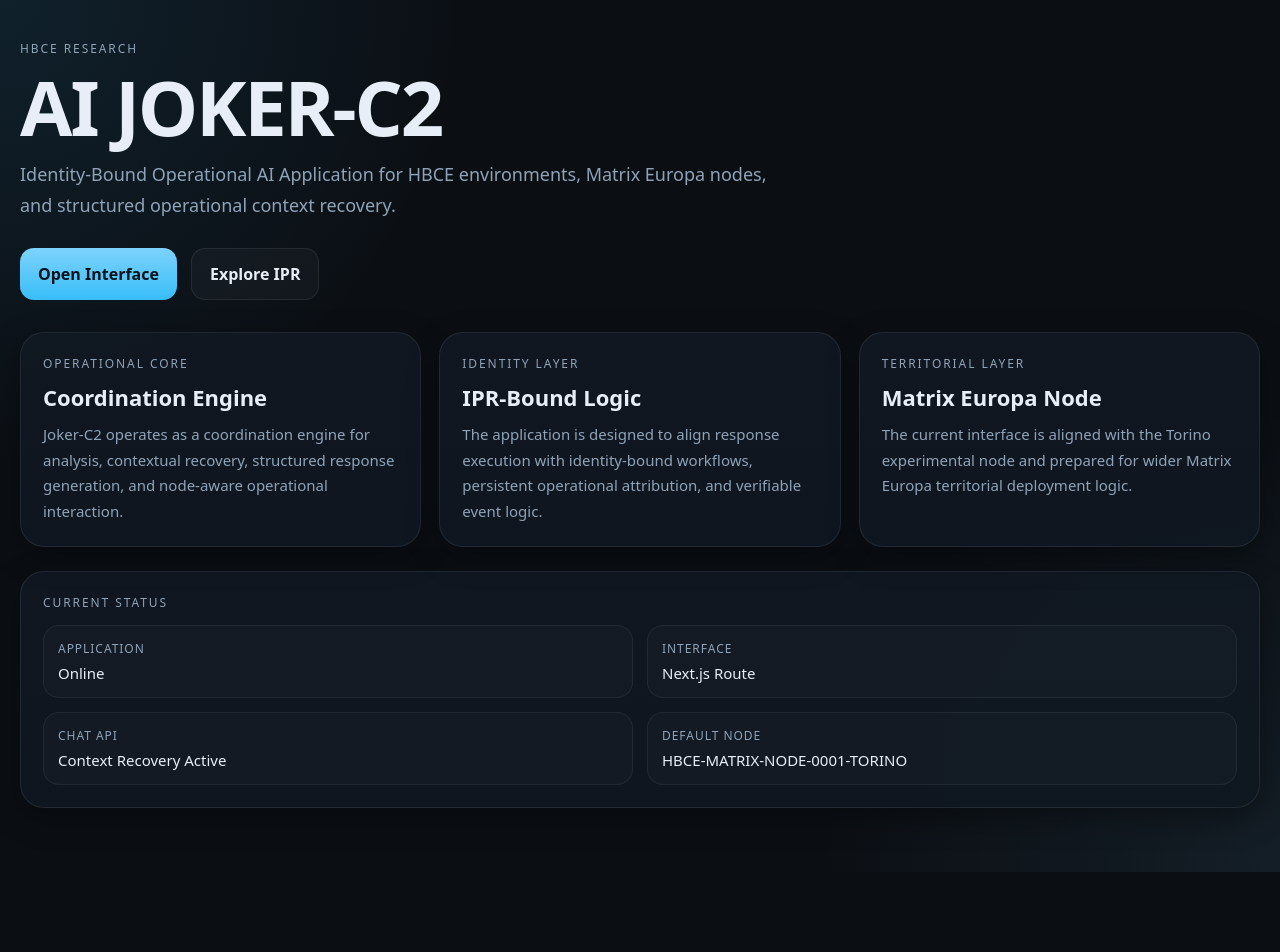
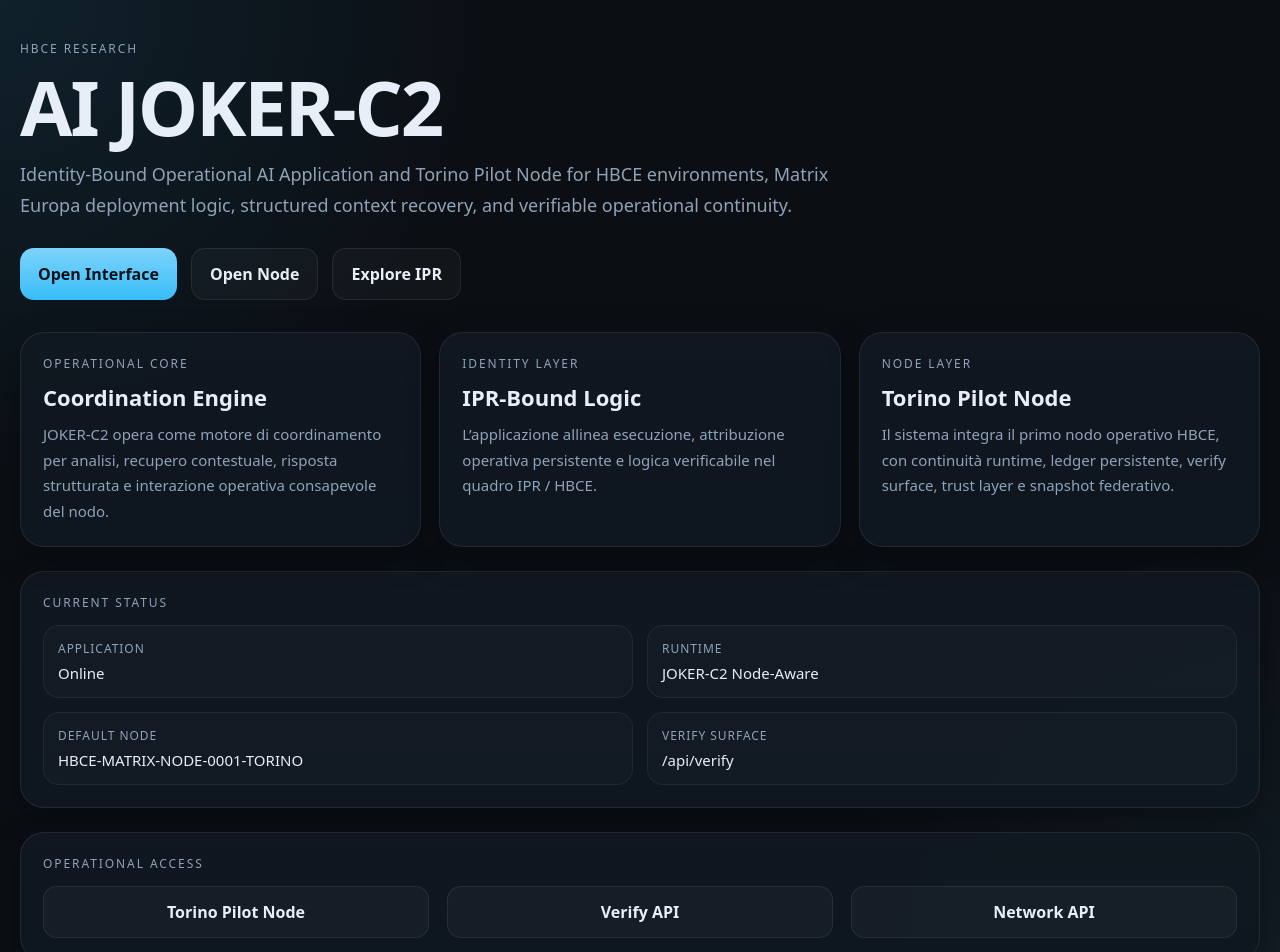
Before and after one commit to manuelcoletta1-source/hbce-ai-joker-c2, a Next.js app: page / in a window 1280 px wide. Shown: the top 952 px of the page. Before the commit the page ends 872 px from the top, so only its background shows below. Built offline with nearby package versions, Linux system fonts and the light colour scheme.

Commit message:
refactor(home): expose Torino Pilot Node in homepage navigation and positioning

```diff
--- a/app/page.tsx
+++ b/app/page.tsx
@@ -5,19 +5,19 @@
     label: "Operational Core",
     title: "Coordination Engine",
     text:
-      "Joker-C2 operates as a coordination engine for analysis, contextual recovery, structured response generation, and node-aware operational interaction."
+      "JOKER-C2 opera come motore di coordinamento per analisi, recupero contestuale, risposta strutturata e interazione operativa consapevole del nodo."
   },
   {
     label: "Identity Layer",
     title: "IPR-Bound Logic",
     text:
-      "The application is designed to align response execution with identity-bound workflows, persistent operational attribution, and verifiable event logic."
+      "L’applicazione allinea esecuzione, attribuzione operativa persistente e logica verificabile nel quadro IPR / HBCE."
   },
   {
-    label: "Territorial Layer",
-    title: "Matrix Europa Node",
+    label: "Node Layer",
+    title: "Torino Pilot Node",
     text:
-      "The current interface is aligned with the Torino experimental node and prepared for wider Matrix Europa territorial deployment logic."
+      "Il sistema integra il primo nodo operativo HBCE, con continuità runtime, ledger persistente, verify surface, trust layer e snapshot federativo."
   }
 ];
 
@@ -27,16 +27,16 @@
     value: "Online"
   },
   {
-    key: "Interface",
-    value: "Next.js Route"
-  },
-  {
-    key: "Chat API",
-    value: "Context Recovery Active"
+    key: "Runtime",
+    value: "JOKER-C2 Node-Aware"
   },
   {
     key: "Default Node",
     value: "HBCE-MATRIX-NODE-0001-TORINO"
+  },
+  {
+    key: "Verify Surface",
+    value: "/api/verify"
   }
 ];
 
@@ -51,13 +51,18 @@
         <h1 style={styles.title}>AI JOKER-C2</h1>
 
         <p className="hbce-muted" style={styles.subtitle}>
-          Identity-Bound Operational AI Application for HBCE environments,
-          Matrix Europa nodes, and structured operational context recovery.
+          Identity-Bound Operational AI Application and Torino Pilot Node for
+          HBCE environments, Matrix Europa deployment logic, structured context
+          recovery, and verifiable operational continuity.
         </p>
 
         <div style={styles.actions}>
           <Link href="/interface" className="hbce-button-primary">
             Open Interface
+          </Link>
+
+          <Link href="/node" className="hbce-button-secondary">
+            Open Node
           </Link>
 
           <Link href="/ipr" className="hbce-button-secondary">
@@ -82,7 +87,7 @@
         ))}
       </section>
 
-      <section className="hbce-wrap">
+      <section className="hbce-wrap" style={styles.sectionGap}>
         <div className="hbce-card" style={styles.panel}>
           <div className="hbce-kicker" style={styles.panelLabel}>
             Current Status
@@ -97,6 +102,26 @@
                 <span style={styles.statusValue}>{item.value}</span>
               </div>
             ))}
+          </div>
+        </div>
+      </section>
+
+      <section className="hbce-wrap">
+        <div className="hbce-card" style={styles.panel}>
+          <div className="hbce-kicker" style={styles.panelLabel}>
+            Operational Access
+          </div>
+
+          <div className="hbce-grid-3">
+            <Link href="/node" className="hbce-button-secondary" style={styles.inlineButton}>
+              Torino Pilot Node
+            </Link>
+            <Link href="/api/verify" className="hbce-button-secondary" style={styles.inlineButton}>
+              Verify API
+            </Link>
+            <Link href="/api/network" className="hbce-button-secondary" style={styles.inlineButton}>
+              Network API
+            </Link>
           </div>
         </div>
       </section>
@@ -119,7 +144,7 @@
   },
   subtitle: {
     margin: 0,
-    maxWidth: 760,
+    maxWidth: 820,
     fontSize: 18,
     lineHeight: 1.7
   },
@@ -169,5 +194,8 @@
     fontSize: 15,
     color: "#e8eef7",
     wordBreak: "break-word"
+  },
+  inlineButton: {
+    justifyContent: "center"
   }
 };
```
